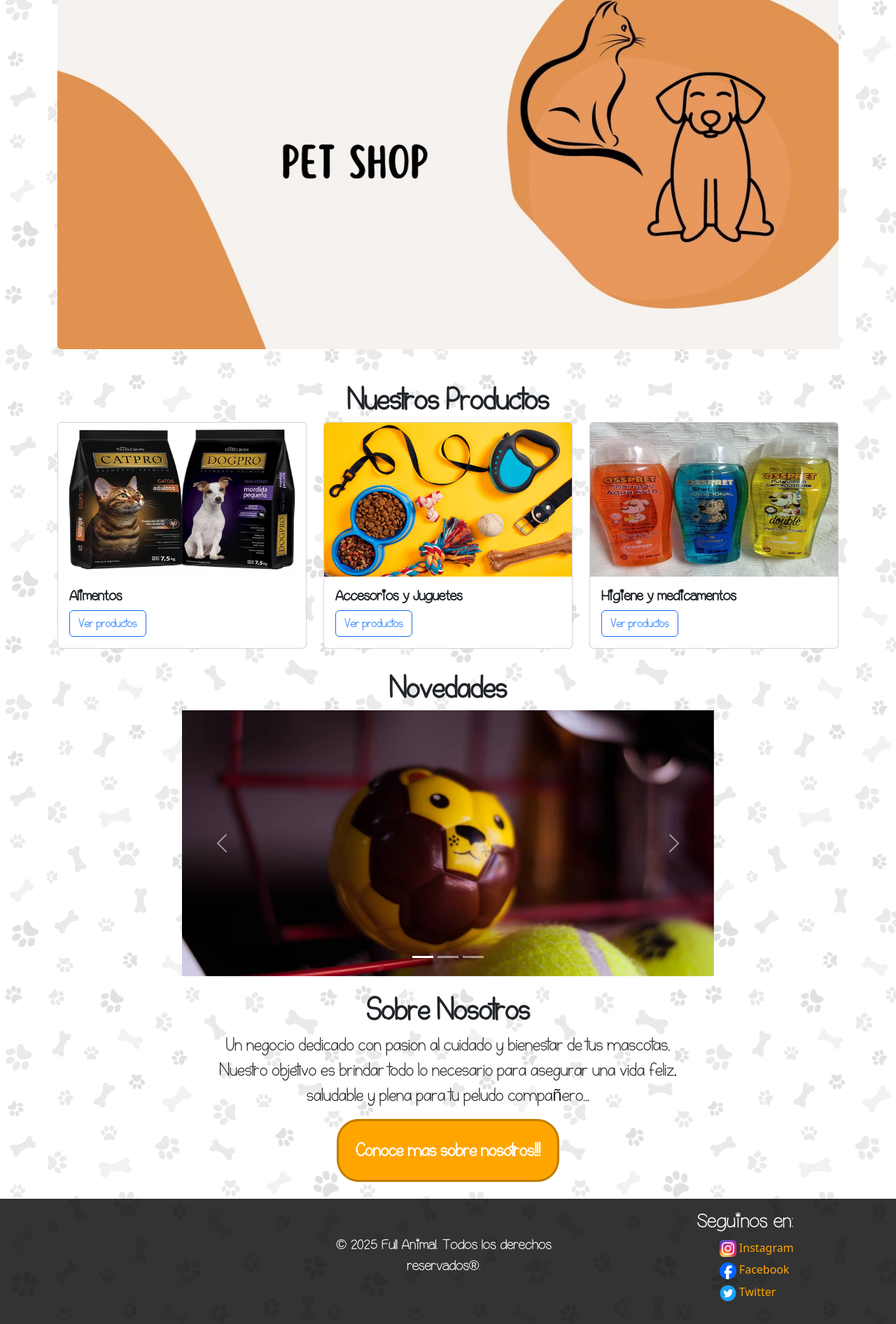
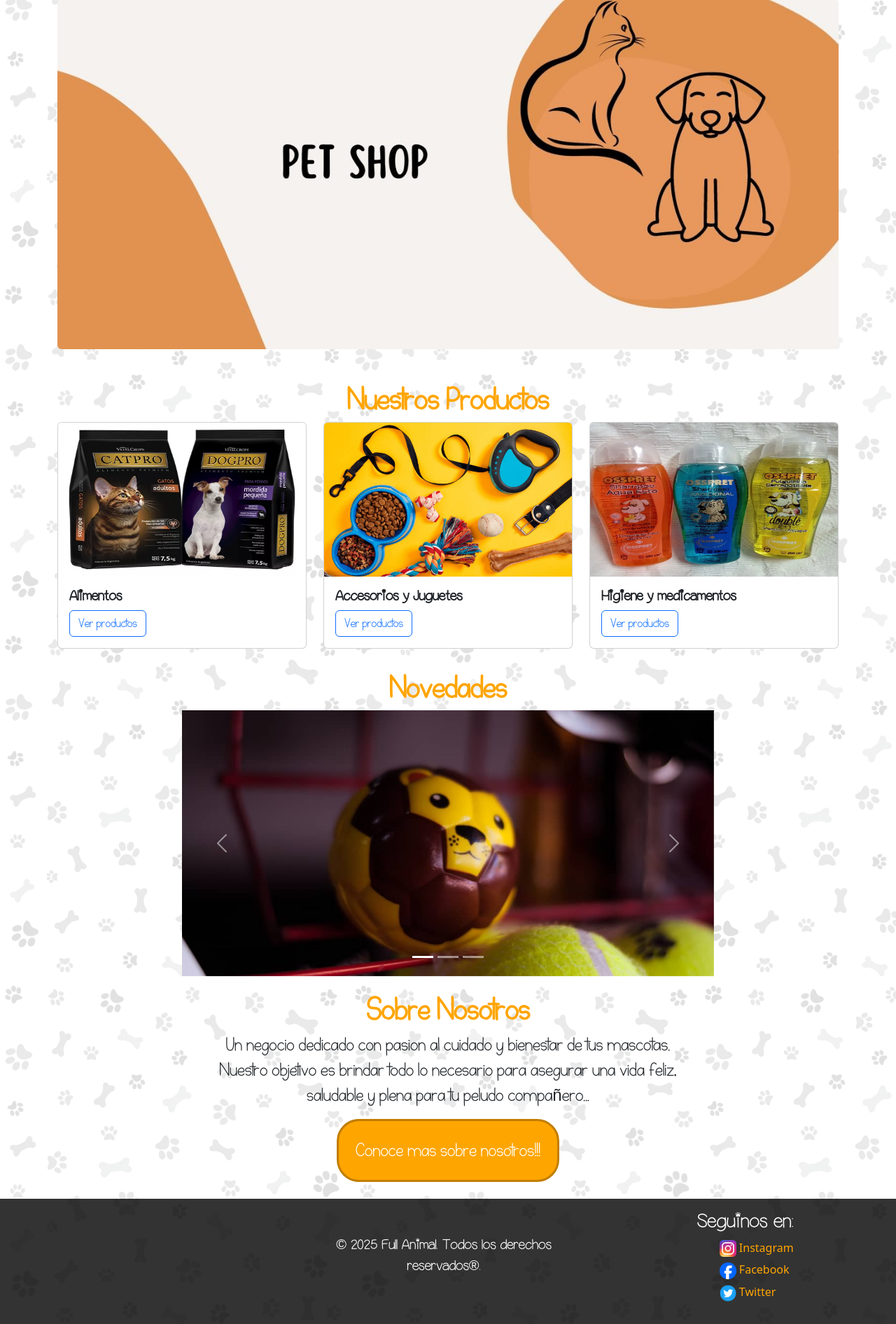
Before and after one commit to Bokeron8/petshop-proyecto-taller-de-programacion-1, a CodeIgniter 4 app: the page made by app/Views/contenidos/inicio_view.php in a window 1280 px wide. Shown: the part 99-1991 px from the top of the page at 70% size. Run offline with PHP 8.4 and a stand-in for CodeIgniter, Linux system fonts and the light colour scheme; the template is opened without the code that fills it, so the values that code supplies are empty; some libraries are stand-ins or nearby versions.

Commit message:
add title class

```diff
--- a/app/Views/contenidos/contactos_view.php
+++ b/app/Views/contenidos/contactos_view.php
@@ -6,7 +6,7 @@
     <section>
         <div class="row">
             <div class="col" style="background-color: rgba(255, 255, 255, 0.6);">
-                <h1 class="puppy">Informacion de contacto</h1>
+                <h1 class="title puppy">Informacion de contacto</h1>
                 <ul class="meow fs-5">
                     <li>
                         <strong>👨‍💼 Titular de la empresa:</strong> Zambrano, Ariel
@@ -44,7 +44,7 @@
     </section>
 
     <section class="mt-3 " style="background-color: rgba(255, 255, 255, 0.6);">
-        <h1 class="text-center puppy">Formulario de contacto</h1>
+        <h1 class="text-center title puppy">Formulario de contacto</h1>
         <form class="border rounded p-3 meow fs-5">
             <div class="mb-3">
                 <label for="nombre" class="form-label">Nombre:</label>
--- a/app/Views/contenidos/inicio_view.php
+++ b/app/Views/contenidos/inicio_view.php
@@ -22,7 +22,7 @@ $cards = [
 <section class="container mt-5">
     <!-- Define un contenedor que centraliza la sección y aplica margen superior -->
     <div class="row">
-        <h1 class="text-center meow fw-bolder">Nuestros Productos</h1>
+        <h1 class="text-center title">Nuestros Productos</h1>
         <!-- Primer tarjeta: Ocupa 4 columnas en pantallas medianas -->
         <?php foreach ($cards as $titulo => $value): ?>
 
@@ -47,7 +47,7 @@ $cards = [
     </div>
 
     <section class="mt-4">
-        <h1 class="text-center meow fw-bolder">Novedades</h1>
+        <h1 class="text-center title">Novedades</h1>
 
         <div style="max-width: 760px; margin-left:auto; margin-right:auto">
             <div id="carouselExampleIndicators" class="carousel slide" data-bs-ride="carousel">
@@ -95,14 +95,14 @@ $cards = [
         </div>
     </section>
 
-    <section class="mt-4 flex-column" style="justify-items: center;">
-        <h1 class="text-center meow fw-bolder">Sobre Nosotros</h1>
-        <p class="meow fs-4 text-center" style="max-width: 700px;">Un negocio dedicado con pasion al cuidado y bienestar
+    <section class="mt-4 d-flex flex-column text-center align-items-center">
+        <h1 class="text-center title">Sobre Nosotros</h1>
+        <p class="meow fs-4" style="max-width: 700px;">Un negocio dedicado con pasion al cuidado y bienestar
             de tus mascotas. Nuestro
             objetivo es
             brindar todo lo
             necesario para asegurar una vida feliz, saludable y plena para tu peludo compañero...</p>
-        <a class="rounded-5 meow p-4 fs-4 fw-bolder d-block boton-conoce-mas"
+        <a class="rounded-5 meow p-4 fs-4 d-block boton-conoce-mas"
             href="<?= base_url('/quienes-somos') ?>">Conoce
             mas sobre
             nosotros!!!</a>
--- a/app/Views/contenidos/terminos_view.php
+++ b/app/Views/contenidos/terminos_view.php
@@ -5,7 +5,7 @@
 
 
 <div class="container my-5">
-    <h1 class="text-center mb-4 puppy">Terminos y Condiciones de Uso</h1>
+    <h1 class="text-center mb-4 title puppy">Terminos y Condiciones de Uso</h1>
     <div class="accordion" id="legalAccordion">
 
         <div class="accordion-item">
--- a/assets/css/miestilo.css
+++ b/assets/css/miestilo.css
@@ -61,3 +61,9 @@
 .boton-conoce-mas:hover {
   scale: 1.1;
 }
+
+.title {
+  font-family: "meow", sans-serif;
+  color: orange;
+  font-weight: bold !important;
+}
```
Also changed, not shown: app/Views/contenidos/comercializacion_view.php (+6 -6 lines). Lines whose indentation alone changed are shown as unchanged.
